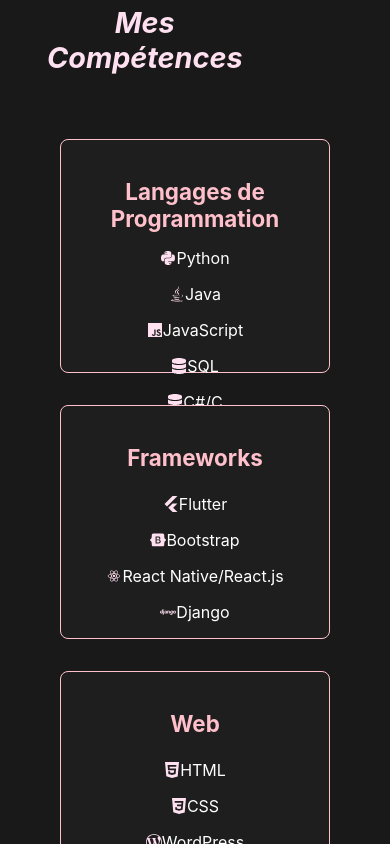
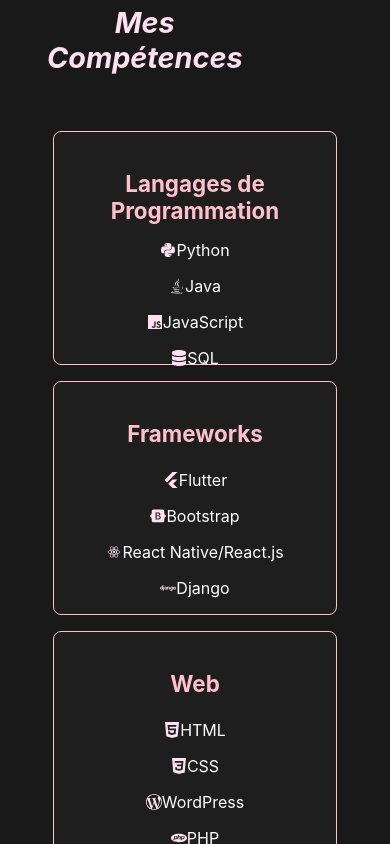
Before and after one commit to fatouthiam6/portofolio, a React (Create React App) app: page / in a window 390 px wide. Shown: the part 4180-5024 px from the top of the page. Built offline with nearby package versions, Linux system fonts and the light colour scheme.

Commit message:
Mise à jour du portfolio avec de nouvelles modifications

```diff
--- a/src/components/Competences.css
+++ b/src/components/Competences.css
@@ -130,9 +130,10 @@
 /* Réglages pour les petits écrans (mobiles) */
 @media (max-width: 768px) {
   .competency-block {
-    width: 220px; /* Réduire la largeur des blocs */
-    height: 250px;
-  }
+      width: 90%; /* Utilise une largeur plus large, mais reste dans les limites de l'écran */
+      height: auto; /* Ajuste la hauteur pour s'adapter au contenu */
+      margin: 0.5rem auto; /* Ajoute une marge automatique pour centrer les blocs */
+    }
 
   .boomerang-title {
     font-size: 2rem; /* Taille du titre plus petite */
```
